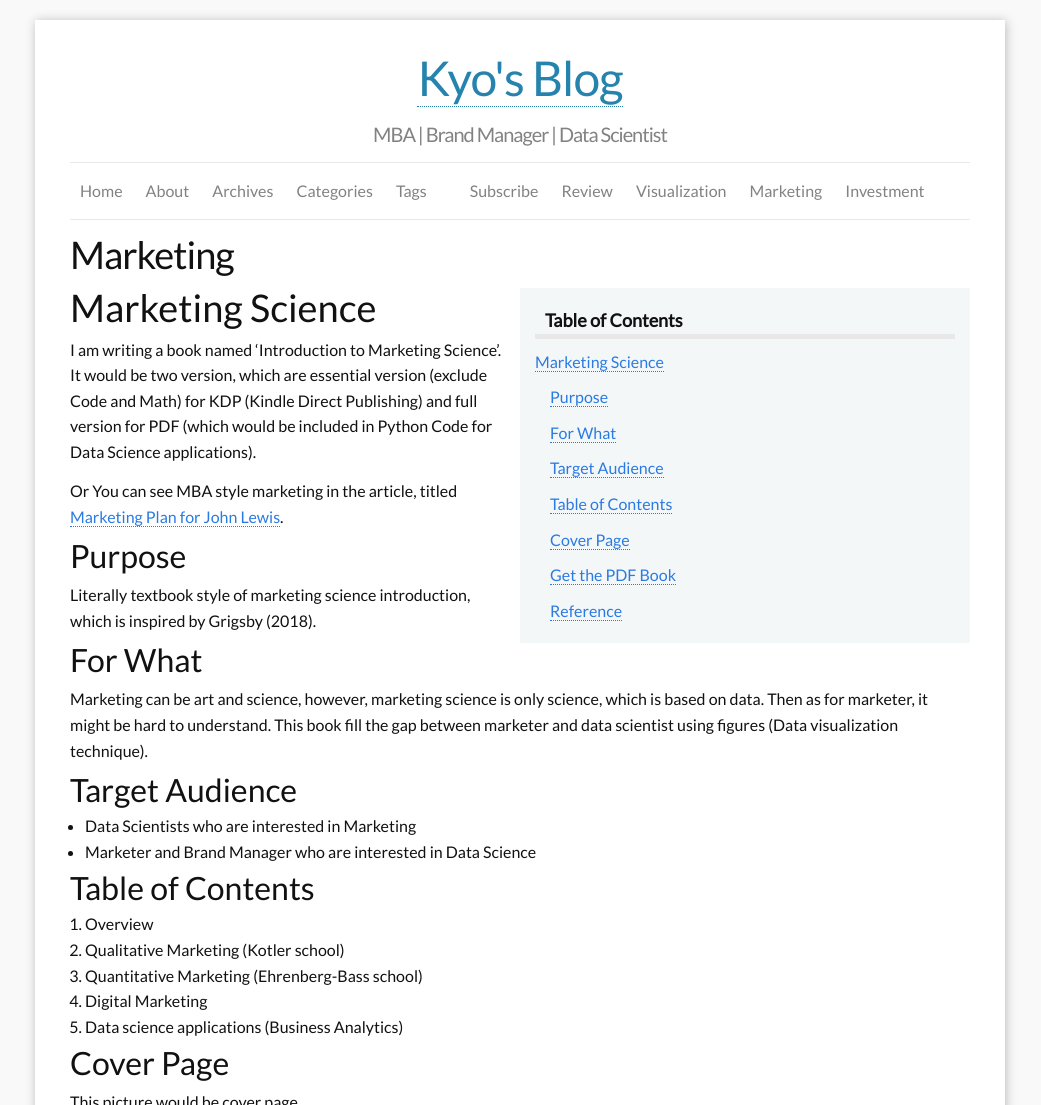
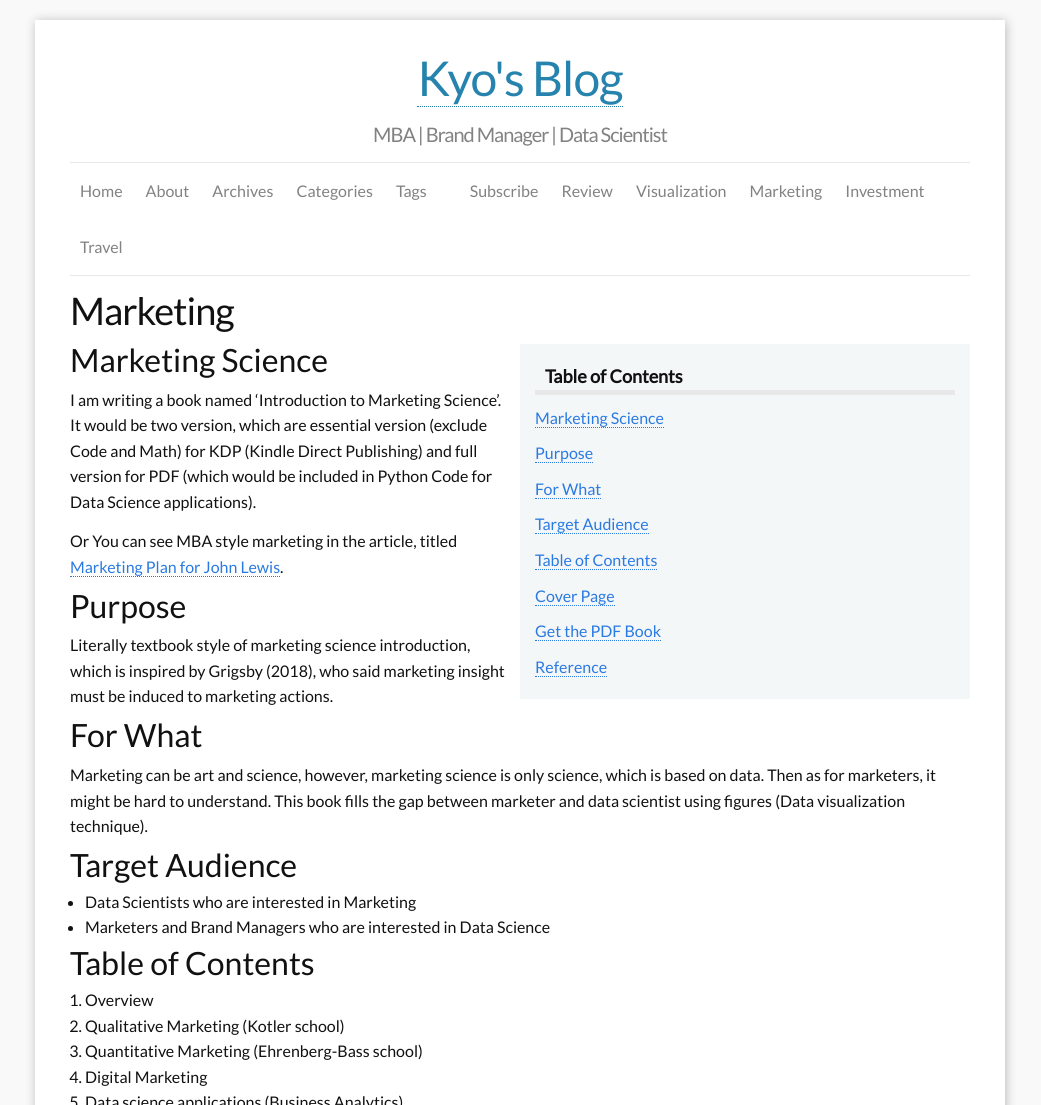
Before and after one commit to kyo1988/Kyo.github.io, a Jekyll site: the page built from i_markerting.md, in a window 1280 px wide and 1400 px high. Shown: the part 100-1205 px from the top of the window, without its empty margins (120-1161 px from the left). Built offline with Jekyll 4.4.1, drawn with Linux system fonts in a browser that asks for light colours; comment, search, counter and statistics services are not loaded; grey boxes are pictures that could not be loaded.

Commit message:
add travel

```diff
--- a/_config.yml
+++ b/_config.yml
@@ -43,6 +43,7 @@ locales:
       Visualization: "Visualization"
       Marketing: "Marketing"
       Investment: "Investment"
+      Travel: "Travel"
 
 ###      Copyright_Notice: "Copyright Notice"
 ###      Blogroll: "Blogroll"
--- a/_layouts/page.html
+++ b/_layouts/page.html
@@ -12,7 +12,6 @@ layout: default
   </article>
 
   {% if page.title == "About" %}
-    {% include instagram.html username="haradakyo" %}
       <div class="twitter-timeline-item">
         <a class="twitter-timeline" href="https://twitter.com/KyoHarada?ref_src=twsrc%5Etfw">Tweets by KyoHarada</a>
         <script async src="https://platform.twitter.com/widgets.js" charset="utf-8"></script>
--- a/i_markerting.md
+++ b/i_markerting.md
@@ -8,7 +8,7 @@ permalink: /marketing/
 * Table of Contents
 {:toc}
 
-# Marketing Science
+## Marketing Science
 
 I am writing a book named 'Introduction to Marketing Science'.
 It would be two version, which are essential version (exclude Code and Math) for KDP (Kindle Direct Publishing) and full version for PDF (which would be included in Python Code for Data Science applications).
@@ -16,14 +16,14 @@ It would be two version, which are essential version (exclude Code and Math) for
 Or You can see MBA style marketing in the article, titled [Marketing Plan for John Lewis](https://kyo1988.github.io/Kyo.github.io/marketing/2021/05/09/Marketing-Plan-for-John-Lewis.html).
 
 ## Purpose
-Literally textbook style of marketing science introduction, which is inspired by Grigsby (2018).
+Literally textbook style of marketing science introduction, which is inspired by Grigsby (2018), who said marketing insight must be induced to marketing actions.
 
 ## For What
-Marketing can be art and science, however, marketing science is only science, which is based on data. Then as for marketer, it might be hard to understand. This book fill the gap between marketer and data scientist using figures (Data visualization technique).
+Marketing can be art and science, however, marketing science is only science, which is based on data. Then as for marketers, it might be hard to understand. This book fills the gap between marketer and data scientist using figures (Data visualization technique).
 
 ## Target Audience
 * Data Scientists who are interested in Marketing
-* Marketer and Brand Manager who are interested in Data Science
+* Marketers and Brand Managers who are interested in Data Science
 
 ## Table of Contents
 1. Overview
```
Also changed, not shown: b_about.md (+0 -4 lines), h_visualization.md (+1 -1 lines), j_investment.md (+1 -1 lines), k_travel.md (added, +31 -0 lines).
